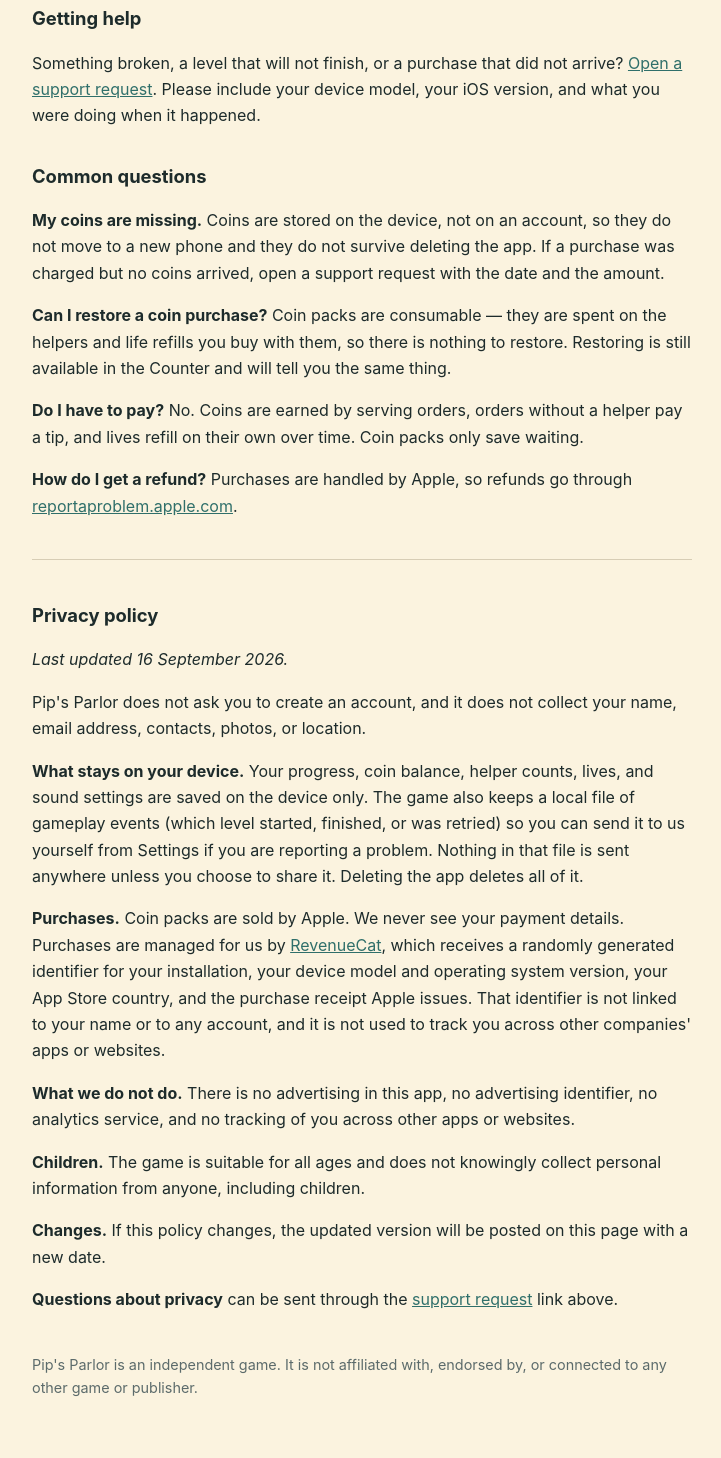
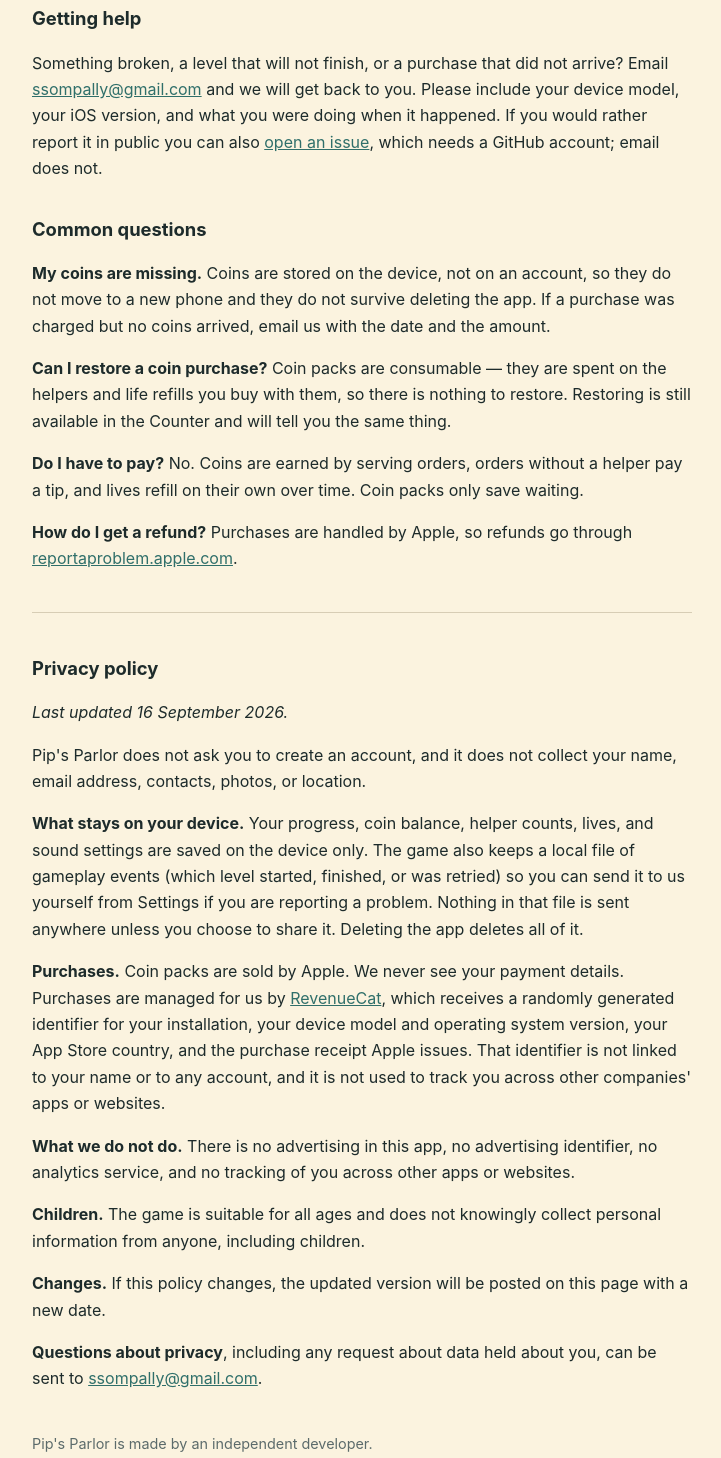
Before and after one commit to ssompally/pips-parlor-support, a plain HTML site: page index.html in a window 1280 px wide. Shown: the part 152-1610 px from the top of the page, without its empty margins (278-999 px from the left). Drawn offline with Linux system fonts and the light colour scheme.

Commit message:
Add an email support contact that does not require an account

```diff
--- a/index.html
+++ b/index.html
@@ -24,14 +24,17 @@
   <p class="sub">Support and help</p>
 
   <h2>Getting help</h2>
-  <p>Something broken, a level that will not finish, or a purchase that did not arrive?
-     <a href="https://github.com/ssompally/pips-parlor-support/issues/new">Open a support request</a>.
-     Please include your device model, your iOS version, and what you were doing when it happened.</p>
+  <p>Something broken, a level that will not finish, or a purchase that did not arrive? Email
+     <a href="mailto:ssompally@gmail.com">ssompally@gmail.com</a> and we will get back to you. Please include
+     your device model, your iOS version, and what you were doing when it happened. If you would rather report
+     it in public you can also
+     <a href="https://github.com/ssompally/pips-parlor-support/issues/new">open an issue</a>, which needs a
+     GitHub account; email does not.</p>
 
   <h2>Common questions</h2>
   <p><strong>My coins are missing.</strong> Coins are stored on the device, not on an account, so they do not
      move to a new phone and they do not survive deleting the app. If a purchase was charged but no coins
-     arrived, open a support request with the date and the amount.</p>
+     arrived, email us with the date and the amount.</p>
   <p><strong>Can I restore a coin purchase?</strong> Coin packs are consumable — they are spent on the helpers
      and life refills you buy with them, so there is nothing to restore. Restoring is still available in the
      Counter and will tell you the same thing.</p>
@@ -62,11 +65,10 @@
      information from anyone, including children.</p>
   <p><strong>Changes.</strong> If this policy changes, the updated version will be posted on this page with a
      new date.</p>
-  <p><strong>Questions about privacy</strong> can be sent through the
-     <a href="https://github.com/ssompally/pips-parlor-support/issues/new">support request</a> link above.</p>
+  <p><strong>Questions about privacy</strong>, including any request about data held about you, can be sent to
+     <a href="mailto:ssompally@gmail.com">ssompally@gmail.com</a>.</p>
 
-  <footer>Pip's Parlor is an independent game. It is not affiliated with, endorsed by, or connected to any
-     other game or publisher.</footer>
+  <footer>Pip's Parlor is made by an independent developer.</footer>
 </main>
 </body>
 </html>
```
